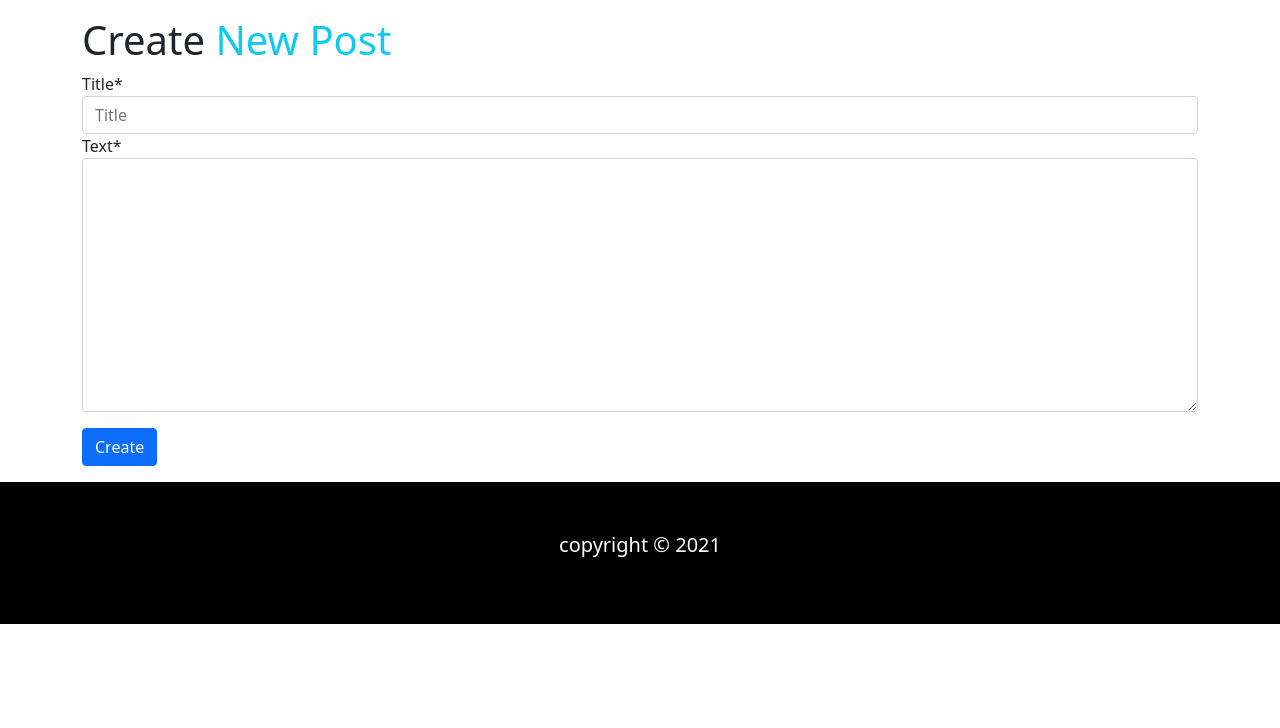
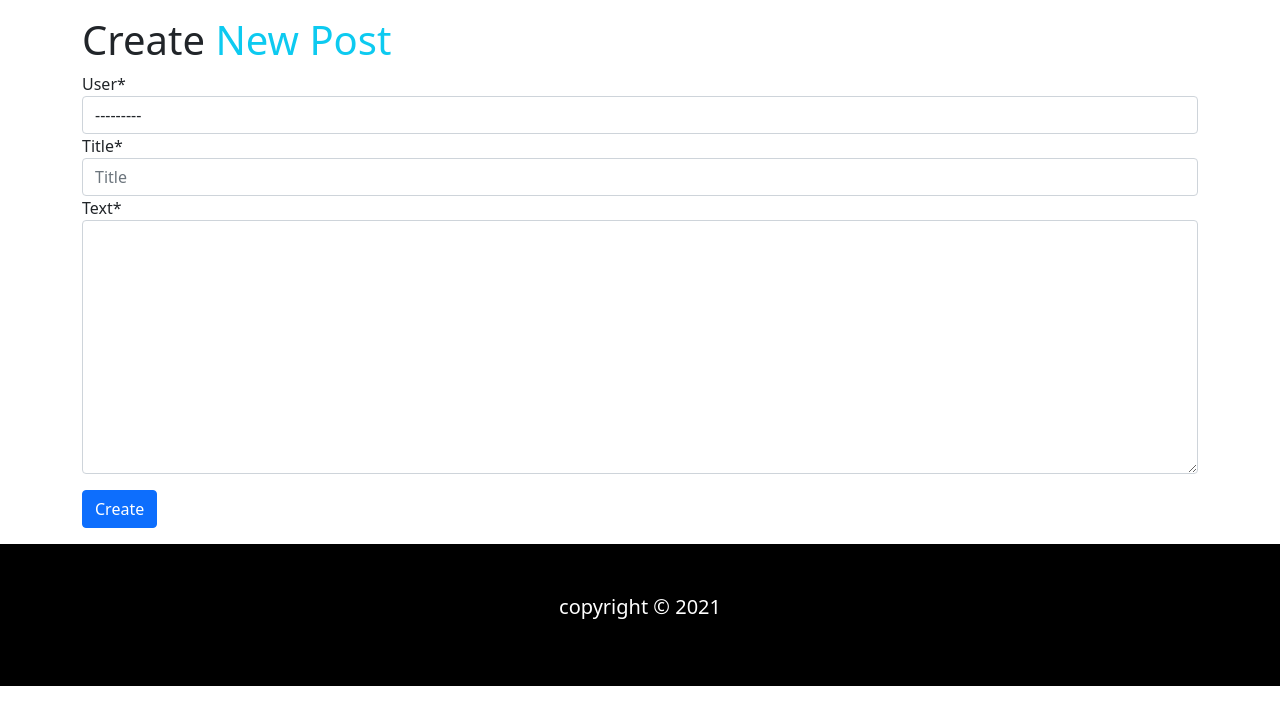
Before and after one commit to atmaniali/Blog, a Django app: page /create/ in a window 1280 px wide. Shown: the part 72-800 px from the top of the page. Run offline with Django 3.2, Linux system fonts and the light colour scheme; the visitor is signed in with stand-in values (Sample User, id 1); data comes from the database, SQL or seed files in the repository; some libraries are stand-ins or nearby versions.

Commit message:
add class in model

```diff
--- a/core/urls.py
+++ b/core/urls.py
@@ -5,9 +5,10 @@ from django.conf import settings
 from main.views import profile
 from django.conf.urls.static import static
 
+app_names= 'core'
 urlpatterns = [
     path('admin/', admin.site.urls),
     path('',include("main.urls")),
     path('accounts/', include('allauth.urls'), name = "accounts"),
-    path('accounts/profile/', profile , name ='profile'),
+    path('accounts/profile/<int:user_id>', profile , name ='profile'),
 ]
--- a/main/form.py
+++ b/main/form.py
@@ -9,3 +9,13 @@ class PostForm(ModelForm):
     class Meta:
         model = Post
         fields = '__all__'
+
+class UserForm(ModelForm):
+    class Meta:
+        model = User
+        fields = '__all__'
+
+class ProfileForm(ModelForm):
+    class Meta:
+        model = Profile
+        fields = '__all__'
--- a/main/models.py
+++ b/main/models.py
@@ -1,9 +1,49 @@
 from django.db import models
+from django.contrib.auth.models import User
+from django.db.models.signals import post_save
+from django.dispatch import receiver
+from datetime import datetime
+from django.utils import timezone
 
 # Create your models here.
 class Post(models.Model):
+    user = models.OneToOneField(User, on_delete=models.CASCADE)
     title=models.CharField(max_length=100)
     text = models.TextField()
+    date_post = models.DateTimeField(auto_now=True)
+    def __str__(self):
+        return self.title
+
+class Profile(models.Model):
+    user = models.OneToOneField(User, on_delete=models.CASCADE)
+    bio = models.TextField(max_length=500, blank=True)
+    location = models.CharField(max_length=30, blank=True)
+    birth_date = models.DateField(null=True, blank=True)
+    avatar = models.ImageField(upload_to='avatars/', null=True, blank=True)
+    # add signals
+    @receiver(post_save, sender=User)
+    def create_user_profile(sender, instance, created, **kwargs):
+        if created:
+            Profile.objects.create(user=instance)
+
+    @receiver(post_save, sender=User)
+    def save_user_profile(sender, instance, **kwargs):
+        instance.profile.save()
 
     def __str__(self):
-        return self.title
+        return self.user.username
+
+class Comment(models.Model):
+    user = models.OneToOneField(User, on_delete=models.CASCADE, related_name= 'users_comment')
+    post = models.ForeignKey(Post, on_delete=models.CASCADE, related_name= 'post_comment')
+    text = models.CharField(max_length=100, blank=True, null= True)
+    date_comment = models.DateTimeField(auto_now=True)
+    def __str__(self):
+        return self.text
+
+class Friend(models.Model):
+    user =   models.OneToOneField(User, on_delete=models.CASCADE, related_name='friends')
+    followed = models.ForeignKey(User, on_delete=models.CASCADE, related_name='friends_followed')
+    followers = models.ForeignKey(User, on_delete=models.CASCADE, related_name= 'friends_followers')
+    def __str__(self):
+        return self.user.username
--- a/main/views.py
+++ b/main/views.py
@@ -1,6 +1,7 @@
 from django.shortcuts import render, get_object_or_404
 from django.http import HttpResponseRedirect
 from django.views import generic
+from django.contrib import messages
 from django.urls import reverse
 from .form import *
 from .models import *
@@ -36,7 +37,29 @@ def updatepost(request, post_id):
 def detail(request, question_id):
     post = get_object_or_404(Post, pk = question_id)
     return render(request, 'main/chhkl.html', {"post": post})
-def profile(request):
+def profile(request, user_id):
     template_name="account/profile.html"
-    context={}
+    user = User.objects.get(pk=user_id)
+    if user.is_authenticated:
+        print( "gh")
+    users = User.objects.all().select_related('profile')
+    context={"users":users}
     return render(request,template_name, context)
+
+def settings(request):
+    template_name = "account/settings.html"
+    context = {}
+    if request.method == 'POST':
+        user_form = UserForm(request.POST, instance=request.user)
+        profile_form = ProfileForm(request.POST, instance=request.user.profile)
+        if user_form.is_valid() and profile_form.is_valid():
+            user_form.save()
+            profile_form.save()
+            messages.success(request, _('Your profile was successfully updated!'))
+            return redirect('settings:profile')
+        else:
+            messages.error(request, _('Please correct the error below.'))
+    else:
+        user_form = UserForm(instance=request.user)
+        profile_form = ProfileForm(instance=request.user.profile)
+    return render(request, template_name, context)
--- a/templates/main/base.html
+++ b/templates/main/base.html
@@ -34,9 +34,9 @@
                 <img src="https://github.com/mdo.png" alt="mdo" width="32" height="32" class="rounded-circle">
               </a>
               <ul class="dropdown-menu text-small" aria-labelledby="dropdownUser1">
-                <li><a class="dropdown-item" href="#">New project...</a></li>
+                <li><a class="dropdown-item" href="{% url 'main:create' %}">New Post...</a></li>
                 <li><a class="dropdown-item" href="#">Settings</a></li>
-                <li><a class="dropdown-item" href="accounts/profile/">Profile</a></li>
+                <li><a class="dropdown-item" href="{% url 'profile' user.id %}" >Profile</a></li>
                 <li><hr class="dropdown-divider"></li>
                 <li><a class="dropdown-item" href="accounts/logout/">Sign out</a></li>
               </ul>
@@ -58,7 +58,7 @@
       {% block content %}{% endblock content %}
 
 
-      <footer class="bg-black text-white text-center position-relative py-5">
+      <footer class="fixed-bottom bg-black text-white text-center position-relative py-5">
         <div class="container">
             <div class="lead">
                 <p>copyright &copy; 2021</p>
```
Also changed, not shown: templates/account/profile.html (+27 -14 lines), templates/account/settings.html (added, +18 -0 lines), main/migrations/0001_initial.py, main/migrations/0002_profile_avatar.py (added).
